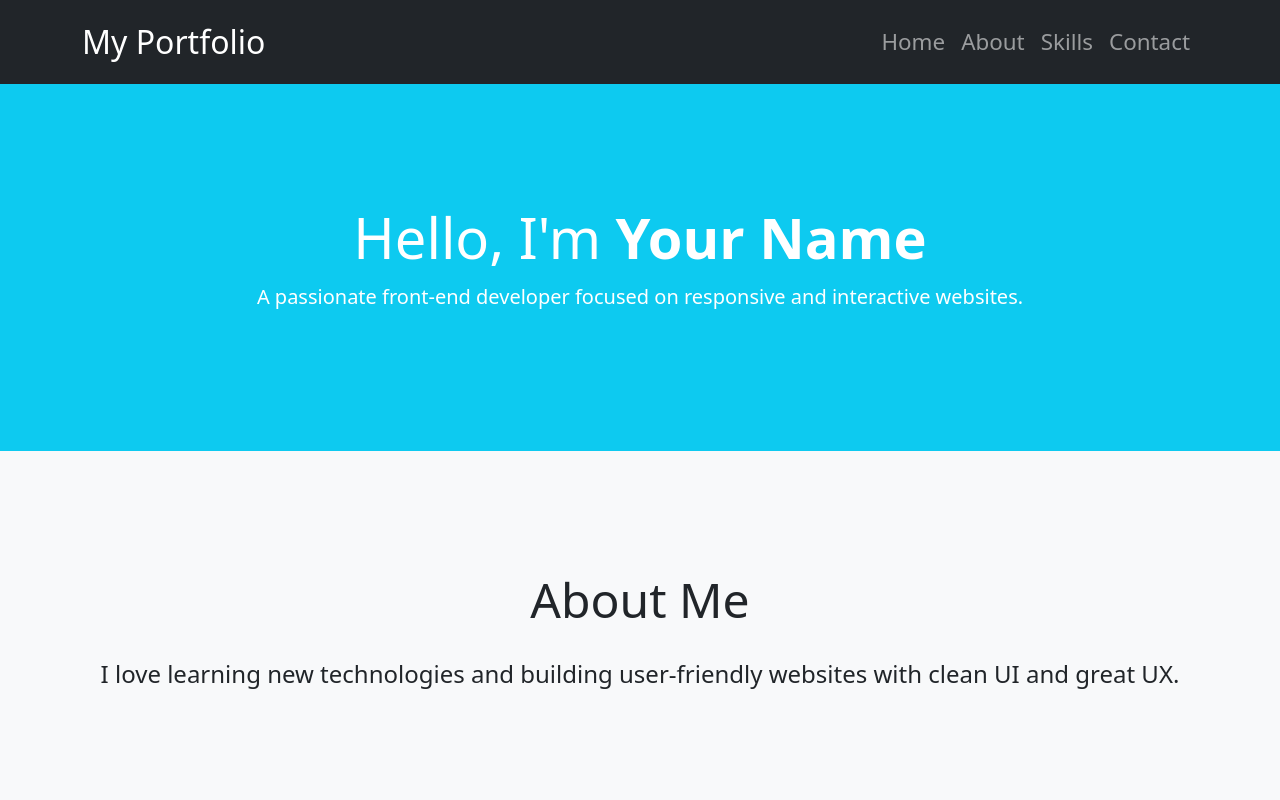
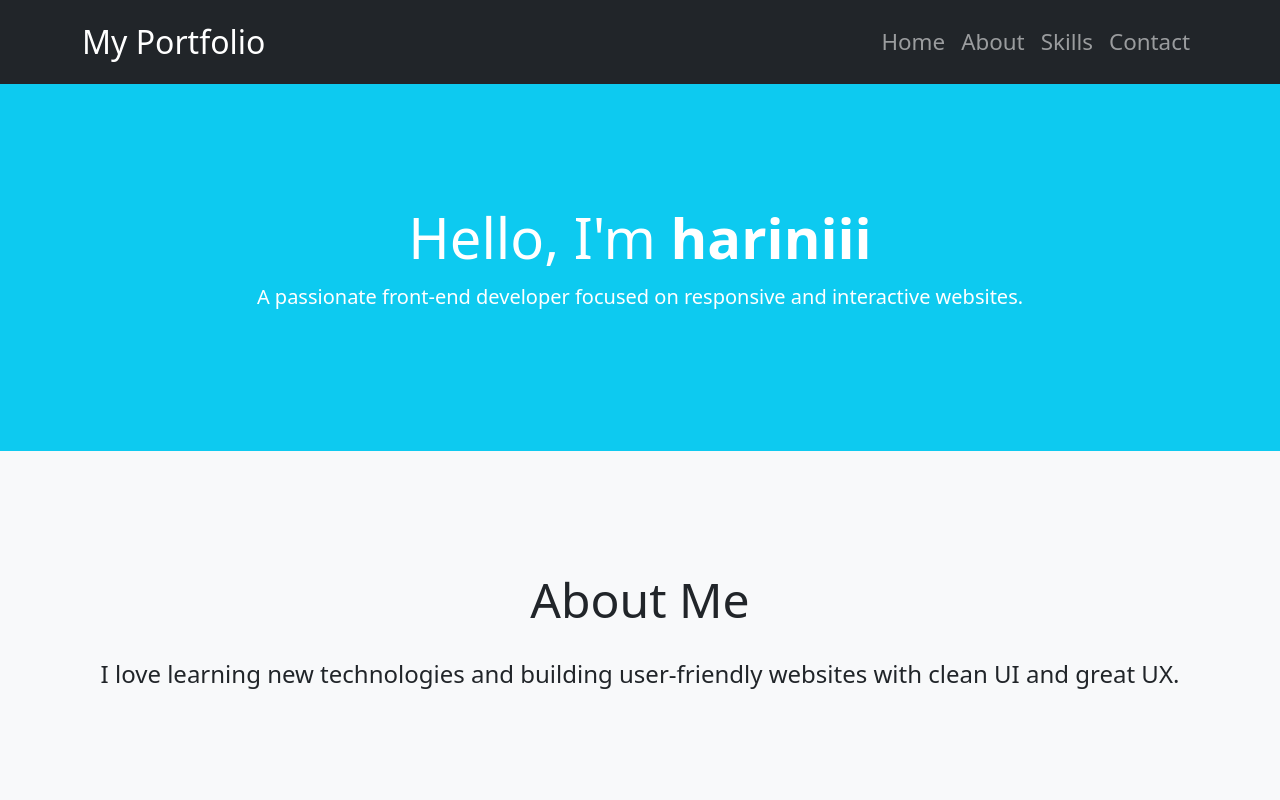
Before and after one commit to Harini33HP/portfolio2, a plain HTML site: page index.html in a window 1280 px wide. Shown: the top 800 px of the page. Drawn offline with nearby package versions, Linux system fonts and the light colour scheme; files that its build step writes are made by us from their sources.

Commit message:
Update index.html

```diff
--- a/index.html
+++ b/index.html
@@ -34,7 +34,7 @@
   <!-- Home -->
   <section id="home" class="bg-info text-white section text-center">
     <div class="container">
-      <h1 class="display-4">Hello, I'm <span class="fw-bold">Your Name</span></h1>
+      <h1 class="display-4">Hello, I'm <span class="fw-bold">hariniii</span></h1>
       <p class="lead">A passionate front-end developer focused on responsive and interactive websites.</p>
     </div>
   </section>
```
